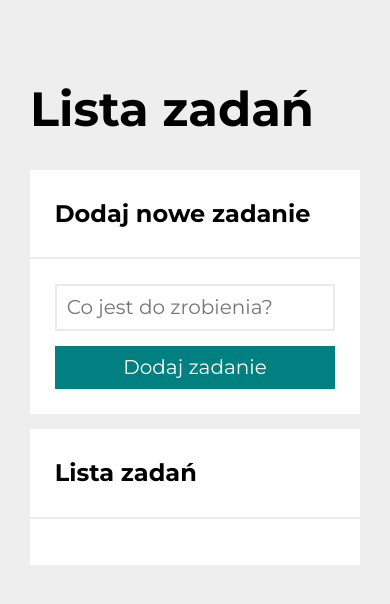
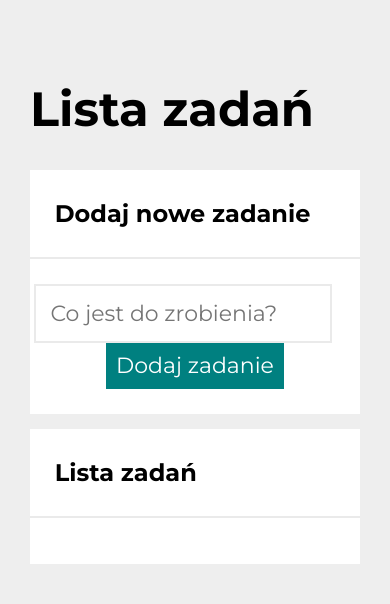
Before and after one commit to greedyChicken/todo-list-react, a React (Create React App) app: page / in a window 390 px wide. Shown: the top 604 px of the page. Built offline with nearby package versions, Linux system fonts and the light colour scheme.

Commit message:
refactor Form component to use styled-components

```diff
--- a/src/Form/index.js
+++ b/src/Form/index.js
@@ -1,5 +1,5 @@
 import { useState } from "react";
-import "./style.css";
+import { FormElement, FormInput, FormButton } from "./styled";
 
 const Form = ({ addNewTask }) => {
   const [newTaskContent, setNewTaskContent] = useState("");
@@ -13,18 +13,17 @@ const Form = ({ addNewTask }) => {
   };
 
   return (
-    <form className="form" onSubmit={onFormSubmit}>
-      <input
+    <FormElement onSubmit={onFormSubmit}>
+      <FormInput
         type="text"
         value={newTaskContent}
-        className="form__input"
         placeholder="Co jest do zrobienia?"
         onChange={({ target }) => {
           setNewTaskContent(target.value);
         }}
       />
-      <button className="form__button">Dodaj zadanie</button>
-    </form>
+      <FormButton>Dodaj zadanie</FormButton>
+    </FormElement>
   );
 };
 
--- a/src/Form/style.css
+++ /dev/null
@@ -1,49 +0,0 @@
-.form {
-    display: flex;
-    margin: 0;
-    padding: 30px;
-}
-
-.form__input {
-    flex-grow: 1;
-    font-size: 22px;
-    padding: 15px;
-    margin-right: 25px;
-    border: 2px solid #e9e9e9f0;
-}
-
-.form__button {
-    max-width: 350px;
-    background-color: teal;
-    color: white;
-    border: none;
-    padding: 10px 10px;
-    font-size: 22px;
-    transition: 0.4s;
-}
-
-.form__button:hover {
-    opacity: 0.8;
-    transform: scale(1.1);
-}
-
-@media (max-width: 767px) {
-    .form {
-        flex-direction: column;
-        align-items: center;
-        padding: 25px 0;
-    }
-
-    .form__input {
-        width: 85%;
-        font-size: 20px;
-        padding: 10px;
-        margin: 0 0 15px 0;
-    }
-
-    .form__button {
-        max-width: 1000px;
-        width: 85%;
-        font-size: 20px;
-    }
-}
--- /dev/null
+++ b/src/Form/styled.js
@@ -0,0 +1,49 @@
+import styled from "styled-components";
+
+export const FormElement = styled.form`
+  display: flex;
+  margin: 0;
+  padding: 30px;
+
+  @media (max-width: 767px) {
+    flex-direction: column;
+    align-items: center;
+    padding: 25px 0;
+  }
+`;
+
+export const FormInput = styled.input`
+  flex-grow: 1;
+  font-size: 22px;
+  padding: 15px;
+  margin-right: 25px;
+  border: 2px solid #e9e9e9f0;
+
+  @media (max-width) {
+    width: 85%;
+    font-size: 20px;
+    padding: 10px;
+    margin: 0 0 15px 0;
+  }
+`;
+
+export const FormButton = styled.button`
+  max-width: 350px;
+  background-color: teal;
+  color: white;
+  border: none;
+  padding: 10px 10px;
+  font-size: 22px;
+  transition: 0.4s;
+
+  &:hover {
+    opacity: 0.8;
+    transform: scale(1.1);
+  }
+
+  @media (max-width) {
+    max-width: 1000px;
+    width: 85%;
+    font-size: 20px;
+  }
+`;
```
